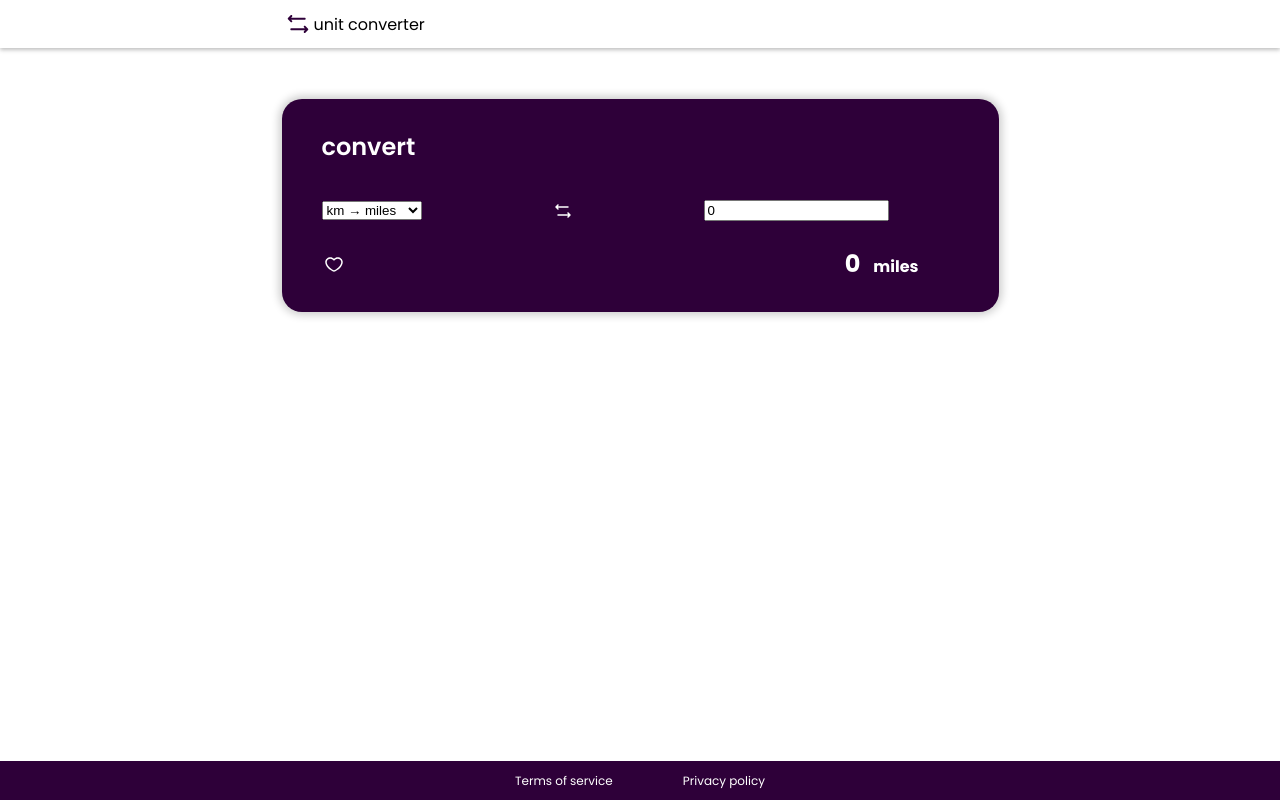
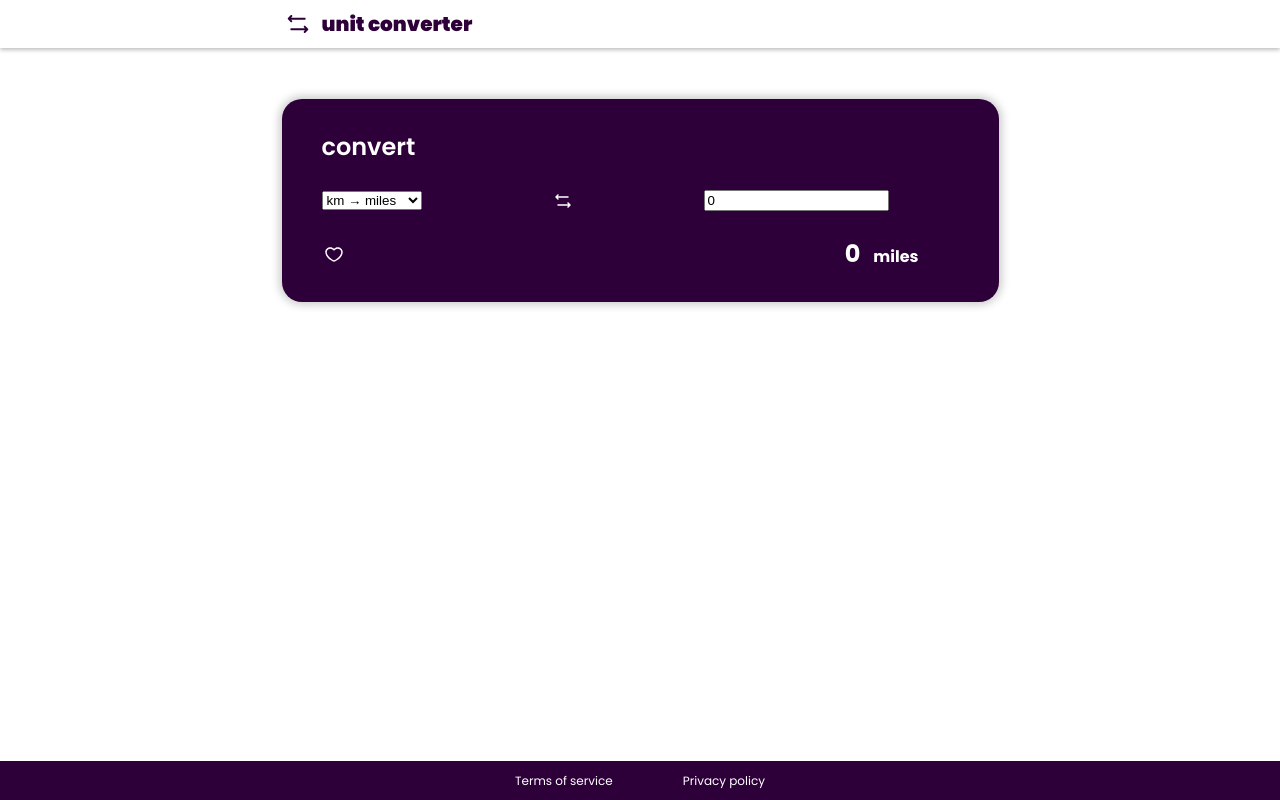
Before and after one commit to Joan266/Unit-Converter, a React (Create React App) app in the folder client/: page / in a window 1280 px wide. Built offline with nearby package versions, Linux system fonts and the light colour scheme; the HTML template or start-up script is replaced by a standard one.

Commit message:
modified styling

```diff
--- a/client/src/App.js
+++ b/client/src/App.js
@@ -7,7 +7,7 @@ function App() {
       <header>
         <div>
           <img src="icons/purple_arrows.svg" alt="Arrows icon"/>
-          unit converter
+          <h1>unit converter</h1>
         </div>
       </header>
      <main>
--- a/client/src/index.css
+++ b/client/src/index.css
@@ -98,7 +98,7 @@ main {
       }
     }
     .machine {
-      margin-top: 35px;
+      margin-top: 25px;
       display: flex;
       flex-direction: row;
       justify-content: space-between;
```
